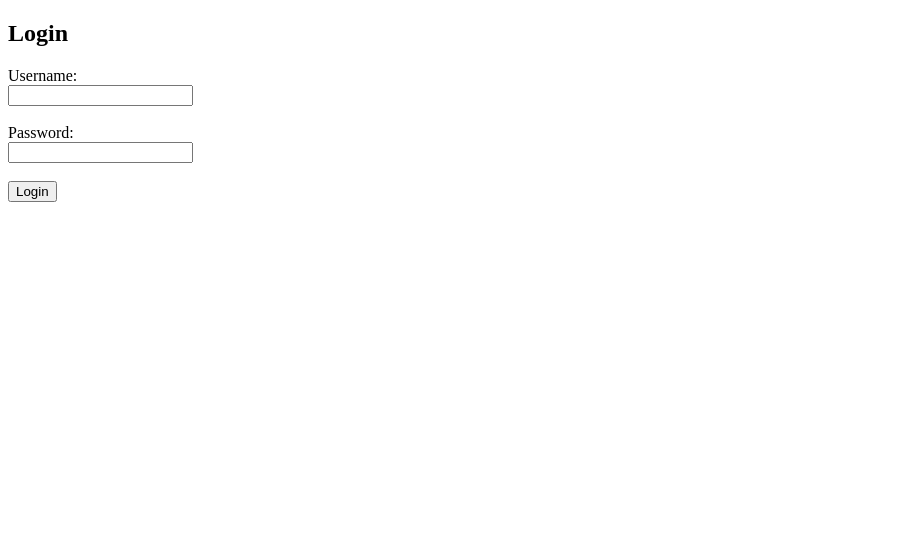
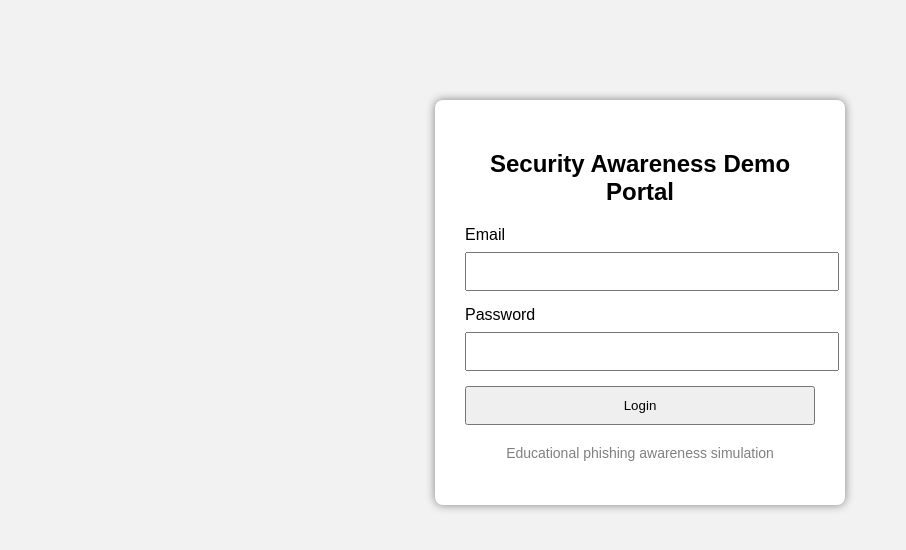
Before and after one commit to ig-rajput/basic-phishing-simulation, a Flask app: page / in a window 1280 px wide. Shown: the top 550 px of the page, without its empty margins (0-906 px from the left). Run offline with Flask 3, Linux system fonts and the light colour scheme.

Commit message:
Converted phishing project into awareness simulation and added screenshots

```diff
--- a/app.py
+++ b/app.py
@@ -1,10 +1,10 @@
-from flask import Flask, render_template, request, redirect, url_for
+from flask import Flask, render_template, request
 from datetime import datetime
 import os
 
 app = Flask(__name__)
 
-LOG_FILE = "captured.txt"
+LOG_FILE = "demo_submissions.txt"
 
 
 @app.route("/")
@@ -14,28 +14,44 @@ def home():
 
 @app.route("/login", methods=["POST"])
 def login():
-    try:
-        username = request.form.get("username")
-        password = request.form.get("password")
 
-        if not username or not password:
-            return redirect(url_for("home"))
+    username = request.form.get("username")
+    password = request.form.get("password")
 
-        timestamp = datetime.now().strftime("%Y-%m-%d %H:%M:%S")
+    if not username or not password:
+        return render_template(
+            "result.html",
+            message="Please enter all fields."
+        )
 
-        with open(LOG_FILE, "a") as file:
-            file.write(
-                f"[{timestamp}] Username: {username} | Password: {password}\n"
-            )
+    timestamp = datetime.now().strftime("%Y-%m-%d %H:%M:%S")
 
-        return redirect(url_for("home"))
 
-    except Exception as e:
-        return "An error occurred while processing the request."
+    with open(LOG_FILE,"a") as file:
+        file.write(
+            f"{timestamp} | Demo Input Received From: {username}\n"
+        )
+
+
+    return render_template(
+        "result.html",
+        message="""
+This was a phishing awareness simulation.
+
+In a real phishing attack, credentials entered here could be stolen.
+
+Always verify URLs before logging in.
+"""
+    )
 
 
 if __name__ == "__main__":
+
     if not os.path.exists(LOG_FILE):
-        open(LOG_FILE, "w").close()
+        open(LOG_FILE,"w").close()
 
-    app.run(host="127.0.0.1", port=8000, debug=False)
+    app.run(
+        host="127.0.0.1",
+        port=8000,
+        debug=False
+    )
--- /dev/null
+++ b/demo_submissions.txt
@@ -0,0 +1 @@
+2026-04-26 12:55:26 | Demo Input Received From: test@gmail.com
--- /dev/null
+++ b/requirements.txt
@@ -0,0 +1 @@
+flask
--- a/templates/login.html
+++ b/templates/login.html
@@ -1,21 +1,74 @@
 <!DOCTYPE html>
 <html>
 <head>
-    <title>Login Page</title>
+<title>Security Awareness Demo</title>
+
+<style>
+body{
+font-family:Arial;
+background:#f2f2f2;
+}
+
+.box{
+width:350px;
+margin:100px auto;
+background:white;
+padding:30px;
+border-radius:8px;
+box-shadow:0 0 10px gray;
+}
+
+h2{
+text-align:center;
+}
+
+input{
+width:100%;
+padding:10px;
+margin-top:8px;
+margin-bottom:15px;
+}
+
+button{
+width:100%;
+padding:10px;
+cursor:pointer;
+}
+
+.note{
+margin-top:20px;
+font-size:14px;
+color:gray;
+text-align:center;
+}
+</style>
+
 </head>
 <body>
 
-    <h2>Login</h2>
+<div class="box">
 
-    <form action="/login" method="POST">
-        <label>Username:</label><br>
-        <input type="text" name="username" required><br><br>
+<h2>Security Awareness Demo Portal</h2>
 
-        <label>Password:</label><br>
-        <input type="password" name="password" required><br><br>
+<form action="/login" method="POST">
 
-        <button type="submit">Login</button>
-    </form>
+<label>Email</label>
+<input type="text" name="username" required>
+
+<label>Password</label>
+<input type="password" name="password" required>
+
+<button type="submit">
+Login
+</button>
+
+</form>
+
+<p class="note">
+Educational phishing awareness simulation
+</p>
+
+</div>
 
 </body>
 </html>
```
Also changed, not shown: templates/result.html (added, +15 -0 lines), README.md, 2 other files.
